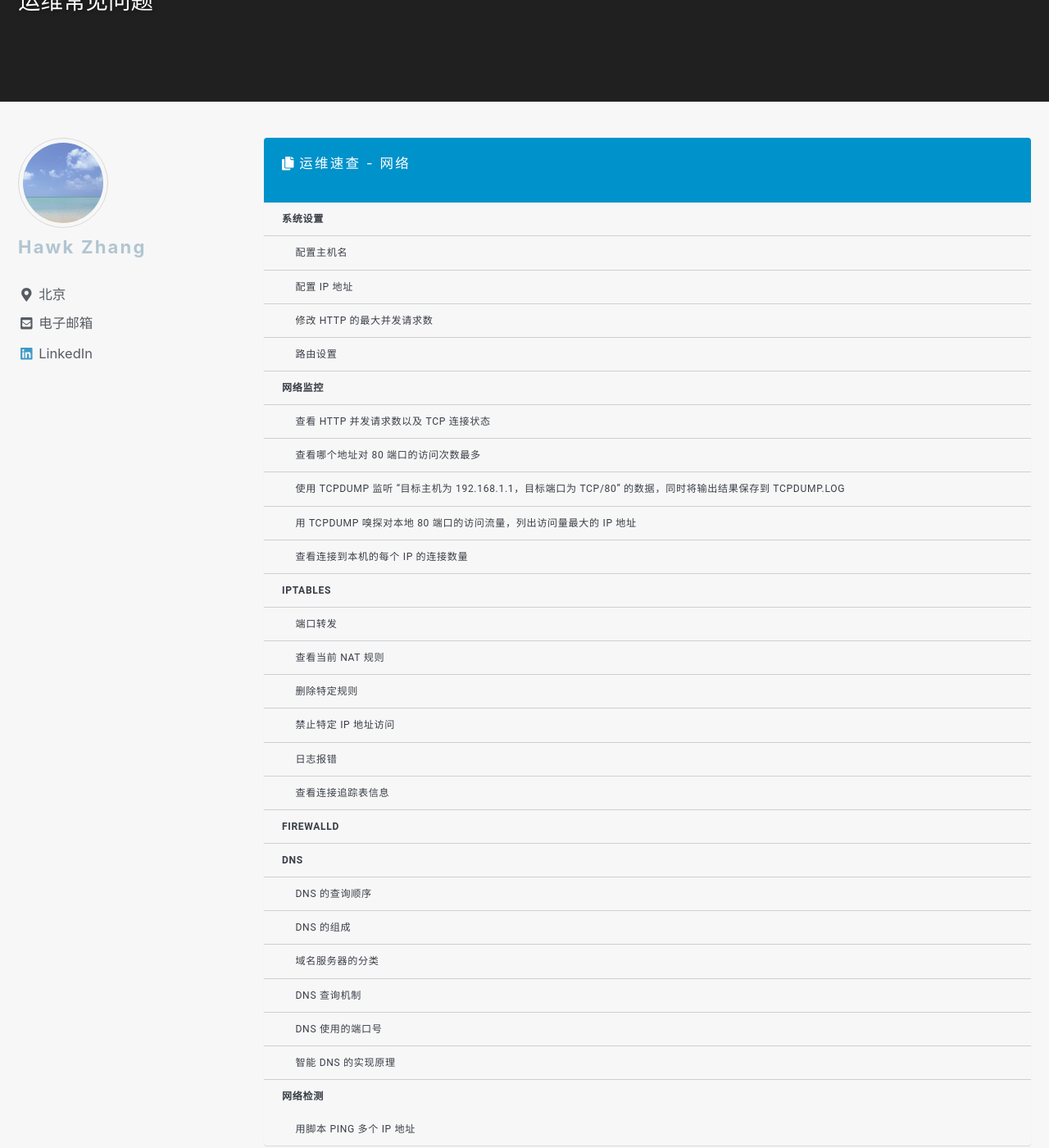
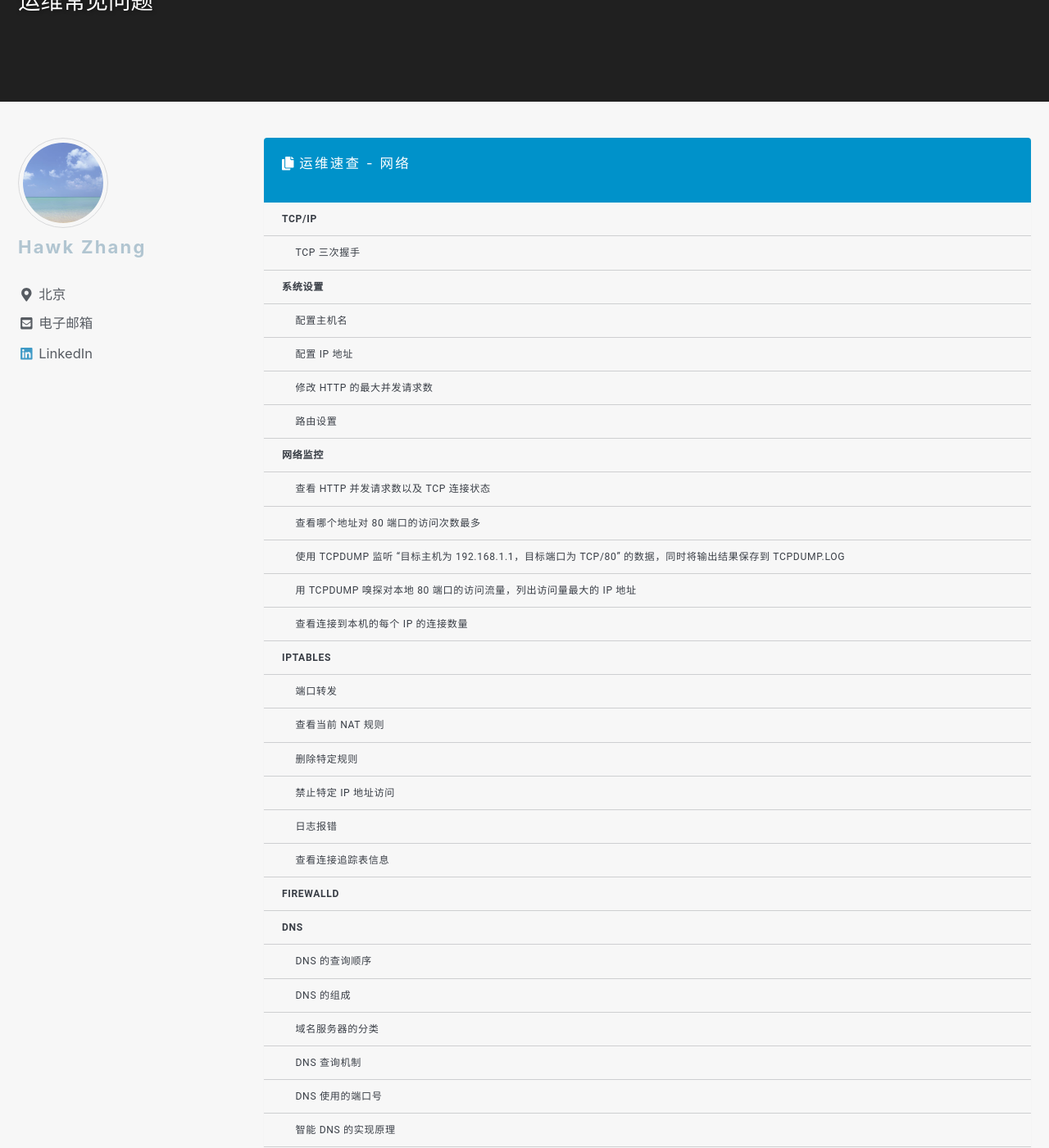
Before and after one commit to narru888/linotes_note, a Jekyll site: the page built from _posts/cheatsheet/2017-05-01-network.md, in a window 1280 px wide and 1400 px high, scrolled down 298 px. Shown: the whole window at 82% size. Built offline with Jekyll 4.4.1, drawn with Linux system fonts in a browser that asks for light colours; nearby versions of some CDN libraries; a script that is not in the unit is left out.

Commit message:
update on 2018-12-10 17:36:01 CST

```diff
--- a/_posts/cheatsheet/2017-05-01-network.md
+++ b/_posts/cheatsheet/2017-05-01-network.md
@@ -11,6 +11,21 @@
   overlay_image: /assets/images/header/matrix2.jpg
   overlay_filter: rgba(0, 0, 0, 0.8)
 ---
+
+## TCP/IP
+
+
+
+### TCP 三次握手
+
+![image-center](/assets/images/three.handshakings.jpg){: .align-center}
+
+
+
+
+
+
+
 
 
 
```
